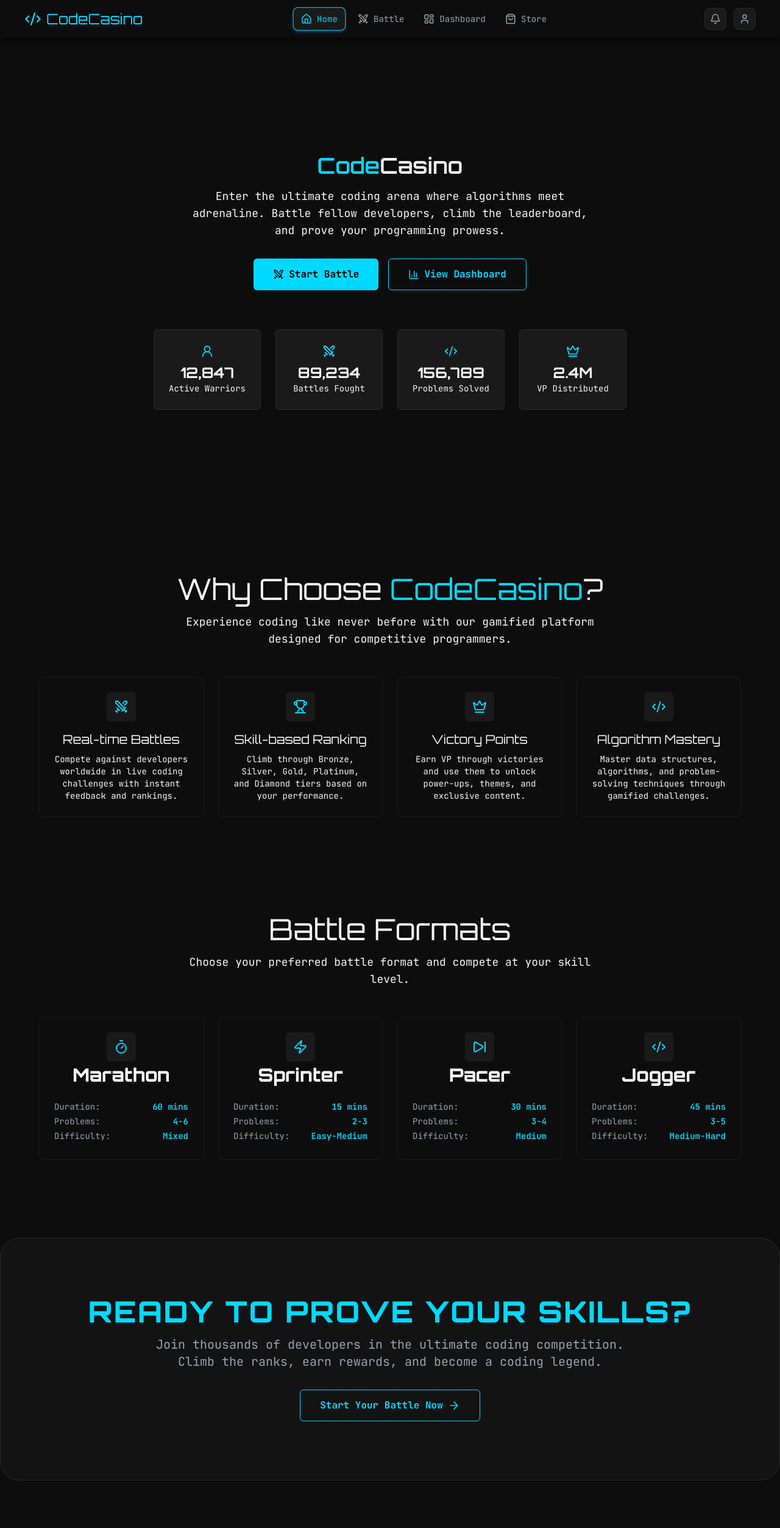
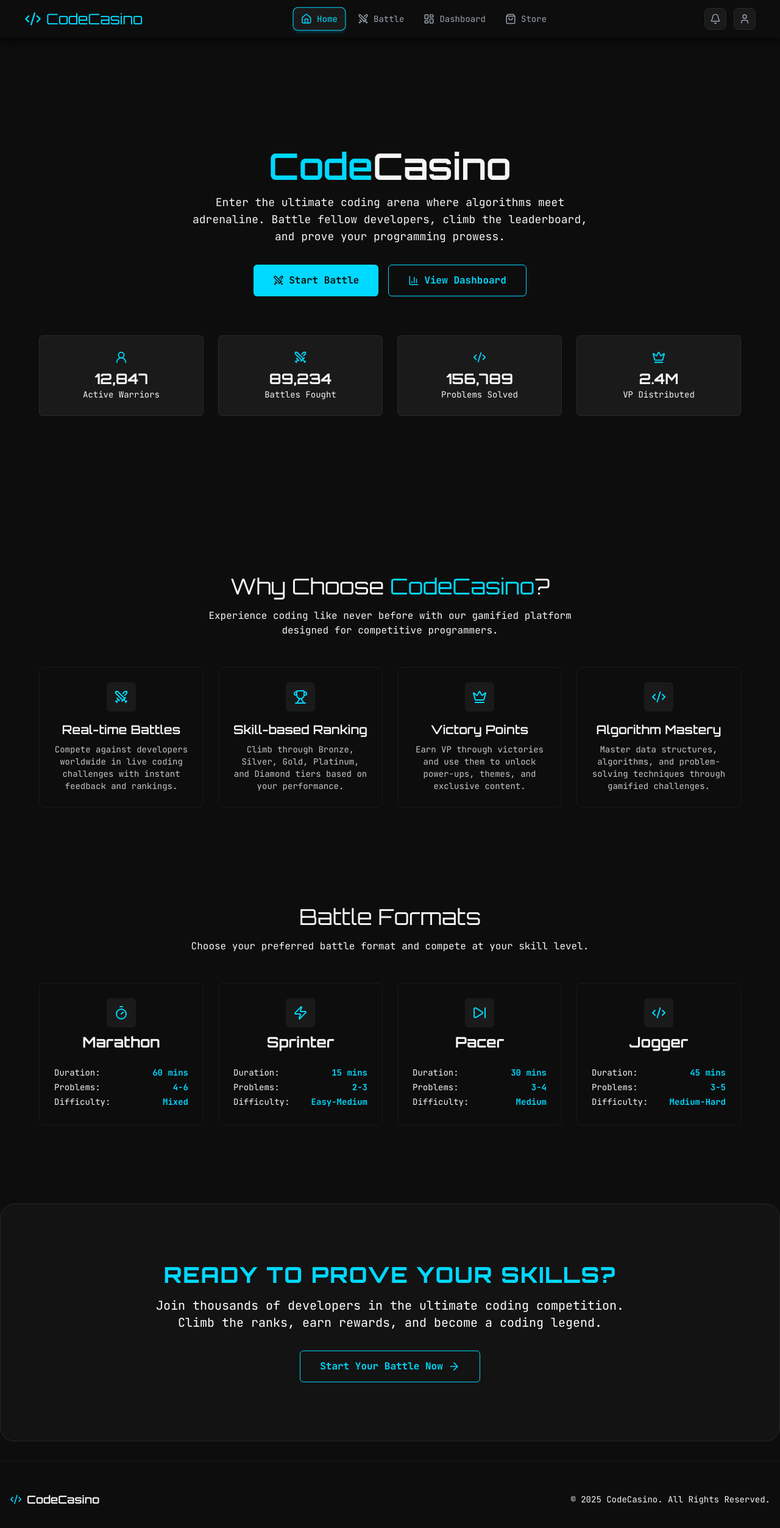
Before and after one commit to NilanchalaPanda/codecasino, a Next.js app: page / in a window 1280 px wide. Shown: the top 2506 px of the page at 61% size. Before the commit the page ends 2476 px from the top, so only its background shows below. Built offline with nearby package versions, Linux system fonts and the light colour scheme.

Commit message:
feat: add Footer component and integrate it into HomePage; update styles across various components for consistency

```diff
--- a/app/page.tsx
+++ b/app/page.tsx
@@ -2,14 +2,16 @@ import BattleFormats from "@/components/home/BattleFormats";
 import CallToAction from "@/components/home/CallToAction";
 import HeroSection from "@/components/home/HeroSection";
 import WhyChoose from "@/components/home/WhyChoose";
+import Footer from "@/components/shared/Footer";
 
 export default function HomePage() {
   return (
-    <main className="mb-12">
+    <main>
       <HeroSection />
       <WhyChoose />
       <BattleFormats />
       <CallToAction />
+      <Footer />
     </main>
   );
 }
--- a/components/home/BattleFormats.tsx
+++ b/components/home/BattleFormats.tsx
@@ -1,9 +1,4 @@
-import {
-  Code2,
-  Timer,
-  SkipForward,
-  Zap,
-} from "lucide-react";
+import { Code2, Timer, SkipForward, Zap } from "lucide-react";
 
 export default function BattleFormats() {
   const features = [
@@ -41,37 +36,34 @@ export default function BattleFormats() {
     },
   ];
 
-  // Helper component to display the label and value for each stat row
   const StatRow = ({ label, value }: { label: string; value: string }) => (
-    <div className="flex justify-between items-center text-sm mb-1 font-mono">
-      <span className="text-gray-400">{label}:</span>
-      <span className="text-cyan-400 font-bold">{value}</span>
+    <div className="flex justify-between items-center text-xs sm:text-sm mb-1 font-mono">
+      <span className="text-secondary">{label}:</span>
+      <span className="text-cyan font-bold">{value}</span>
     </div>
   );
 
   return (
-    <section className="py-20 bg-background text-foreground text-center px-4">
-      <h2 className="font-display text-4xl sm:text-5xl mb-4 text-foreground">
+    <section className="py-16 sm:py-20 bg-background text-foreground text-center px-4">
+      <h2 className="font-display text-3xl sm:text-4xl mb-4 text-foreground">
         Battle Formats
       </h2>
-      <p className="text-secondary max-w-2xl mx-auto mb-12 font-mono text-base sm:text-lg">
+      <p className="text-secondary max-w-2xl mx-auto mb-8 sm:mb-12 font-mono text-sm sm:text-base">
         Choose your preferred battle format and compete at your skill level.
       </p>
-
-      <div className="grid grid-cols-1 sm:grid-cols-2 lg:grid-cols-4 gap-6 max-w-6xl mx-auto">
+      <div className="grid grid-cols-1 sm:grid-cols-2 lg:grid-cols-4 gap-4 sm:gap-6 max-w-6xl mx-auto">
         {features.map((item) => (
           <div
             key={item.title}
-            // Card background is black/dark gray, with a subtle cyan border
-            className="bg-gray-900 border border-gray-800 rounded-lg p-6 hover:border-cyan transition-all duration-300 flex flex-col items-center text-center"
+            className="bg-gray-900 border border-gray-800 rounded-lg p-4 sm:p-6 hover:border-cyan transition-all duration-300 flex flex-col items-center text-center"
           >
-            <div className="bg-gray-800 rounded-md p-3 mb-1">{item.icon}</div>
-            <h3 className="font-display text-3xl font-extrabold text-white">
+            <div className="bg-gray-800 rounded-md p-2 sm:p-3 mb-1 sm:mb-2">
+              {item.icon}
+            </div>
+            <h3 className="font-display text-xl sm:text-2xl font-bold text-foreground">
               {item.title}
             </h3>
-
-            {/* Stats Block */}
-            <div className="mt-6 w-full space-y-4">
+            <div className="mt-4 sm:mt-6 w-full space-y-2 sm:space-y-4">
               <StatRow label="Duration" value={item.duration} />
               <StatRow label="Problems" value={item.problems} />
               <StatRow label="Difficulty" value={item.difficulty} />
--- a/components/home/CallToAction.tsx
+++ b/components/home/CallToAction.tsx
@@ -1,24 +1,23 @@
 "use client";
-
 import { ArrowRight } from "lucide-react";
 
 export default function CallToAction() {
   return (
-    <footer className="bg-gray-800/50 border border-gray-700 py-24 mt-12 px-4 rounded-4xl max-w-7xl mx-auto">
-      <div className="max-w-5xl mx-auto text-center text-white">
-        <h2 className="text-4xl sm:text-5xl font-extrabold mb-4 text-[#00d9ff] font-display uppercase tracking-wider">
+    <footer className="bg-gray-800/50 border border-gray-700 py-16 sm:py-24 mt-12 px-4 rounded-3xl max-w-7xl mx-auto">
+      <div className="max-w-4xl sm:max-w-5xl mx-auto text-center text-white">
+        <h2 className="text-3xl sm:text-4xl font-extrabold mb-3 sm:mb-4 text-[#00d9ff] font-display uppercase tracking-wider">
           Ready to Prove Your Skills?
         </h2>
-        <p className="text-xl max-w-3xl mx-auto font-mono text-gray-400 mb-8">
+        <p className="text-base sm:text-xl max-w-2xl sm:max-w-3xl mx-auto font-mono text-secondary mb-6 sm:mb-8">
           Join thousands of developers in the ultimate coding competition. Climb
           the ranks, earn rewards, and become a coding legend.
         </p>
         <button
           onClick={() => console.log("CTA button clicked: Start Battle")}
-          className="px-8 py-3 border border-cyan text-cyan font-bold rounded-md hover:bg-cyan hover:text-black transition flex items-center gap-2 mx-auto"
+          className="px-6 py-3 sm:px-8 sm:py-3 border border-cyan text-cyan font-bold rounded-md hover:bg-cyan hover:text-gray-900 transition flex items-center gap-2 mx-auto"
         >
           Start Your Battle Now
-          <ArrowRight className="h-5 w-5" />
+          <ArrowRight className="h-4 w-4 sm:h-5 sm:w-5" />
         </button>
       </div>
     </footer>
--- a/components/home/HeroSection.tsx
+++ b/components/home/HeroSection.tsx
@@ -1,16 +1,29 @@
-import {
-  Swords,
-  BarChart3,
-  Target,
-  Crown,
-  CodeXml,
-  UserRound,
-} from "lucide-react";
+import { Swords, BarChart3, Crown, CodeXml, UserRound } from "lucide-react";
+
+const StatCard = ({
+  icon,
+  value,
+  label,
+}: {
+  icon: React.ReactNode;
+  value: string;
+  label: string;
+}) => {
+  return (
+    <div className="bg-gray-800 p-6 rounded-md border border-gray-700 flex flex-col items-center">
+      <div className="text-cyan mb-2">{icon}</div>
+      <h3 className="font-display text-2xl font-bold text-foreground">
+        {value}
+      </h3>
+      <p className="text-sm text-secondary">{label}</p>
+    </div>
+  );
+};
 
 const HeroSection = () => {
   return (
-    <section className="flex flex-col items-center justify-center min-h-screen text-center bg-background px-4">
-      <h1 className="font-display font-semibold text-6xl sm:text-4xl mb-4 text-cyan">
+    <section className="flex flex-col items-center justify-center min-h-screen text-center bg-background px-4 py-12">
+      <h1 className="font-display font-semibold text-5xl sm:text-6xl mb-4 text-cyan">
         Code<span className="text-foreground">Casino</span>
       </h1>
       <p className="text-secondary text-lg max-w-2xl mb-8">
@@ -18,18 +31,15 @@ const HeroSection = () => {
         fellow developers, climb the leaderboard, and prove your programming
         prowess.
       </p>
-
-      <div className="flex flex-wrap gap-4 justify-center mb-16">
-        <button className="px-8 py-3 bg-cyan text-black font-bold rounded-md hover:bg-orange-accent transition flex items-center gap-2">
+      <div className="flex flex-wrap gap-4 justify-center mb-12 sm:mb-16">
+        <button className="px-6 py-3 sm:px-8 sm:py-3 bg-cyan text-gray-900 font-bold rounded-md hover:bg-orange-accent transition flex items-center gap-2">
           <Swords size={18} /> Start Battle
         </button>
-        <button className="px-8 py-3 border border-cyan text-cyan font-bold rounded-md hover:bg-cyan hover:text-black transition flex items-center gap-2">
+        <button className="px-6 py-3 sm:px-8 sm:py-3 border border-cyan text-cyan font-bold rounded-md hover:bg-cyan hover:text-gray-900 transition flex items-center gap-2">
           <BarChart3 size={18} /> View Dashboard
         </button>
       </div>
-
-      {/* Stats Section */}
-      <div className="grid grid-cols-1 sm:grid-cols-4 gap-6 text-center">
+      <div className="grid grid-cols-1 sm:grid-cols-2 lg:grid-cols-4 gap-4 sm:gap-6 w-full max-w-6xl">
         <StatCard
           icon={<UserRound size={22} />}
           value="12,847"
@@ -56,23 +66,3 @@ const HeroSection = () => {
 };
 
 export default HeroSection;
-
-function StatCard({
-  icon,
-  value,
-  label,
-}: {
-  icon: React.ReactNode;
-  value: string;
-  label: string;
-}) {
-  return (
-    <div className="bg-gray-800 p-6 rounded-md border border-gray-700 flex flex-col items-center">
-      <div className="text-cyan mb-2">{icon}</div>
-      <h3 className="font-display text-2xl font-bold text-foreground">
-        {value}
-      </h3>
-      <p className="text-sm text-secondary">{label}</p>
-    </div>
-  );
-}
--- a/components/home/WhyChoose.tsx
+++ b/components/home/WhyChoose.tsx
@@ -23,28 +23,30 @@ export default function WhyChoose() {
       desc: "Master data structures, algorithms, and problem-solving techniques through gamified challenges.",
     },
   ];
-
   return (
-    <section className="py-20 bg-background text-foreground text-center px-4">
-      <h2 className="font-display text-4xl sm:text-5xl mb-4 text-foreground">
+    <section className="py-16 sm:py-20 bg-background text-foreground text-center px-4">
+      <h2 className="font-display text-3xl sm:text-4xl mb-4 text-foreground">
         Why Choose <span className="text-cyan">CodeCasino</span>?
       </h2>
-      <p className="text-secondary max-w-2xl mx-auto mb-12 font-mono text-base sm:text-lg">
+      <p className="text-secondary max-w-2xl mx-auto mb-8 sm:mb-12 font-mono text-sm sm:text-base">
         Experience coding like never before with our gamified platform designed
         for competitive programmers.
       </p>
-
-      <div className="grid grid-cols-1 sm:grid-cols-2 lg:grid-cols-4 gap-6 max-w-6xl mx-auto">
+      <div className="grid grid-cols-1 sm:grid-cols-2 lg:grid-cols-4 gap-4 sm:gap-6 max-w-6xl mx-auto">
         {features.map((item) => (
           <div
             key={item.title}
-            className="bg-gray-900 border border-gray-800 rounded-lg p-6 hover:border-cyan transition-all duration-300 flex flex-col items-center text-center"
+            className="bg-gray-900 border border-gray-800 rounded-lg p-4 sm:p-6 hover:border-cyan transition-all duration-300 flex flex-col items-center text-center"
           >
-            <div className="bg-gray-800 rounded-md p-3 mb-4">{item.icon}</div>
-            <h3 className="font-display text-xl mb-2 text-foreground">
+            <div className="bg-gray-800 rounded-md p-2 sm:p-3 mb-2 sm:mb-4">
+              {item.icon}
+            </div>
+            <h3 className="font-semibold font-display text-lg sm:text-xl mb-1 sm:mb-2 text-foreground">
               {item.title}
             </h3>
-            <p className="text-secondary text-sm font-mono">{item.desc}</p>
+            <p className="text-foreground/80 text-xs sm:text-sm font-mono">
+              {item.desc}
+            </p>
           </div>
         ))}
       </div>
--- /dev/null
+++ b/components/shared/Footer.tsx
@@ -0,0 +1,21 @@
+"use client";
+
+import { Code2 } from "lucide-react";
+
+export default function Footer() {
+  return (
+    <footer className="mt-8 bg-gray-900 text-secondary py-12 px-4 border-t border-gray-800">
+      <div className="max-w-7xl mx-auto flex flex-col sm:flex-row items-center justify-between">
+        <div className="flex items-center gap-2 mb-2 sm:mb-0">
+          <Code2 className="h-5 w-5 text-cyan" />
+          <span className="font-semibold font-display text-lg text-foreground">
+            CodeCasino
+          </span>
+        </div>
+        <div className="text-xs sm:text-sm font-mono text-secondary">
+          © {new Date().getFullYear()} CodeCasino. All Rights Reserved.
+        </div>
+      </div>
+    </footer>
+  );
+}
--- a/components/shared/NavBar.tsx
+++ b/components/shared/NavBar.tsx
@@ -1,93 +1,3 @@
-// "use client";
-
-// import React, { useState } from "react";
-// import {
-//   Code2,
-//   Home,
-//   Swords,
-//   LayoutDashboard,
-//   ShoppingBag,
-//   Crown,
-//   User,
-//   Bell,
-// } from "lucide-react";
-// import clsx from "clsx";
-
-// const navLinks = [
-//   { name: "Home", href: "/", icon: Home },
-//   { name: "Battle", href: "/battle", icon: Swords },
-//   { name: "Dashboard", href: "/dashboard", icon: LayoutDashboard },
-//   { name: "Store", href: "/store", icon: ShoppingBag },
-// ];
-
-// export default function Navbar() {
-//   const [activeRoute, setActiveRoute] = useState("/");
-
-//   const navigate = (href: React.SetStateAction<string>) => {
-//     // In a production app, this would be a router call (e.g., router.push(href))
-//     setActiveRoute(href);
-//     console.log(`Navigating to: ${href}`);
-//   };
-
-//   return (
-//     <nav className="flex items-center justify-between px-4 sm:px-10 py-3 bg-[#0d0d0d] shadow-lg shadow-black/50">
-//       {/* Left Logo */}
-//       <a
-//         href="/"
-//         onClick={() => navigate("/")}
-//         className="flex items-center gap-2 text-[#00d9ff] text-xl sm:text-2xl font-display transition-all duration-300 hover:scale-[1.05]"
-//       >
-//         <Code2 className="h-7 w-7 text-[#00d9ff]" />
-//         <span>CodeCasino</span>
-//       </a>
-
-//       {/* Middle Nav Links */}
-//       <div className="flex items-center gap-1 sm:gap-2">
-//         {navLinks.map(({ name, href, icon: Icon }) => {
-//           // FIX: Compare against the local state for active status
-//           const isActive = activeRoute === href;
-//           return (
-//             <a
-//               key={name}
-//               href="#00d9ff"
-//               onClick={() => navigate(href)}
-//               className={clsx(
-//                 "flex items-center gap-1 sm:gap-2 text-sm sm:text-sm font-mono px-3 py-2 rounded-lg transition-all duration-300",
-//                 isActive
-//                   ? "bg-cyan/10 border text-cyan border-[#00d9ff]/20"
-//                   : "text-gray-400 hover:text-[#00d9ff] hover:bg-cyan/8"
-//               )}
-//             >
-//               <Icon size={18} />
-//               <span className="hidden sm:inline">{name}</span>
-//             </a>
-//           );
-//         })}
-//       </div>
-
-//       {/* Right Side - VP, Notification, User */}
-//       <div className="flex items-center gap-2 sm:gap-3">
-//         {/* VP Display with Bordered Look */}
-//         <div className="flex items-center gap-1 sm:gap-2 bg-gray-800 px-3 py-2 rounded-lg text-xs sm:text-sm text-[#ffa500] font-semibold border border-gray-700 shadow-sm shadow-orange-900/50">
-//           <Crown size={16} className="text-[#ffa500]" />
-//           <span className="hidden sm:inline">2,450 VP</span>
-//           <span className="sm:hidden">2.4K</span>
-//         </div>
-
-//         {/* Notification Icon (Restyled) */}
-//         <button className="p-2 rounded-lg bg-gray-800 border border-gray-700 hover:border-[#00d9ff] transition duration-300 shadow-sm hover:shadow-cyan-900/50">
-//           <Bell size={18} className="text-gray-400 hover:text-[#00d9ff]" />
-//         </button>
-
-//         {/* User Icon (Restyled) */}
-//         <button className="p-2 rounded-lg bg-gray-800 border border-gray-700 hover:border-[#00d9ff] transition duration-300 shadow-sm hover:shadow-cyan-900/50">
-//           <User size={18} className="text-gray-400 hover:text-[#00d9ff]" />
-//         </button>
-//       </div>
-//     </nav>
-//   );
-// }
-
 "use client";
 
 import React, { useState } from "react";
@@ -197,7 +107,7 @@ export default function Navbar() {
         className={clsx(
           "absolute w-full z-10 bg-[#0d0d0d] shadow-2xl transition-all duration-300 ease-in-out sm:hidden",
           isMenuOpen
-            ? "max-h-96 opacity-100 py-2"
+            ? "max-h-screen opacity-100 py-2"
             : "max-h-0 opacity-0 pointer-events-none"
         )}
       >
--- a/lib/utils/constants.ts
+++ b/lib/utils/constants.ts
@@ -115,7 +115,7 @@ export const POOL_BET_TYPES = {
 
 export const POWER_UP_EFFECTS = {
   EXTRA_TIME: 300, // 5 minutes in seconds
-  HINT_REVEAL: 1, // reveal 1 hint
+  HINT_REVEAL: 1, // reveal 1
   SKIP_PENALTY: 0, // no penalty for skipping
   PROGRESS_REVEAL_TOP: 3, // show top 3 players
 };
```
